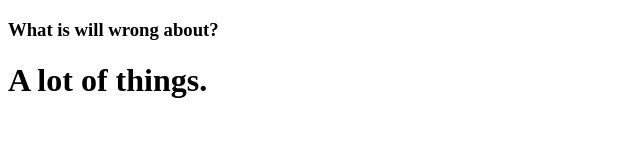
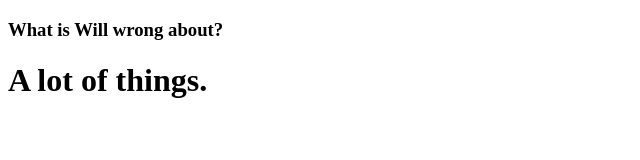
Before and after one commit to bradleyboswell/thingswilliswrongabout.github.io, a plain HTML site: page index.html in a window 1280 px wide. Shown: the full height of the page, 0-640 px from the left. Drawn offline with Linux system fonts and the light colour scheme; a web font is replaced by a local one.

Commit message:
Update index.html

```diff
--- a/index.html
+++ b/index.html
@@ -3,13 +3,10 @@
     <head>
       <meta charset="utf-8">
       <title>What is Will wrong about?</title>
-      <!-- <link rel="shortcut icon" type="image/x-icon" href="https://www.bradleyboswell.com/images/Favicon.png"> -->
-      <!-- <link rel="stylesheet" href="https://www.bradleyboswell.com/styles/style.css"> -->
       <link rel="stylesheet" href="https://use.typekit.net/gou7qdu.css">
     </head>
     <body>
-      <!-- <img id="logo" src="https://www.bradleyboswell.com/images/FaviconWhite.svg"  alt="https://www.bradleyboswell.com/images/FaviconWhite.svg"> -->
-      <h3 id="name" class="banner">What is will wrong about?</h3>
+      <h3 id="name" class="banner">What is Will wrong about?</h3>
       <h1>A lot of things.</h1>
     </body>
 </html>
```
